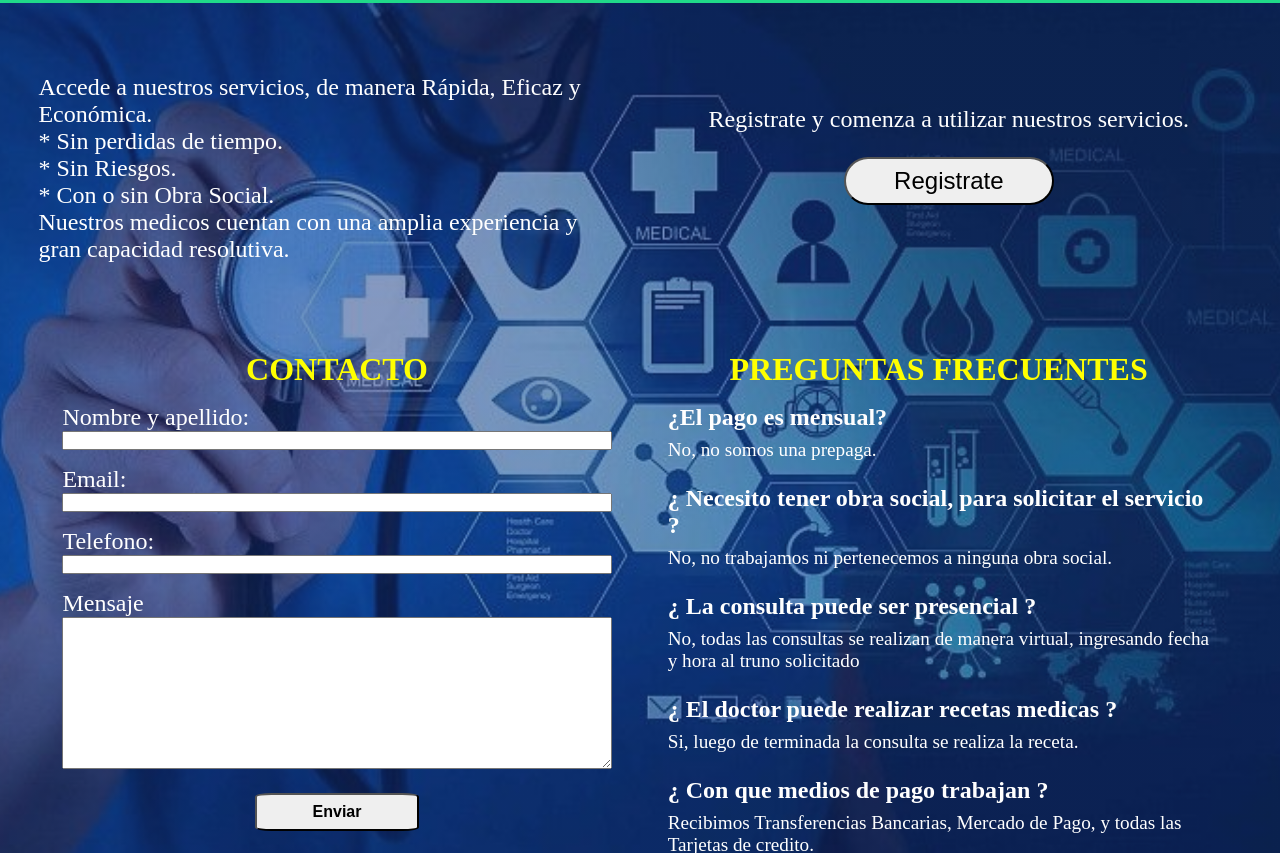
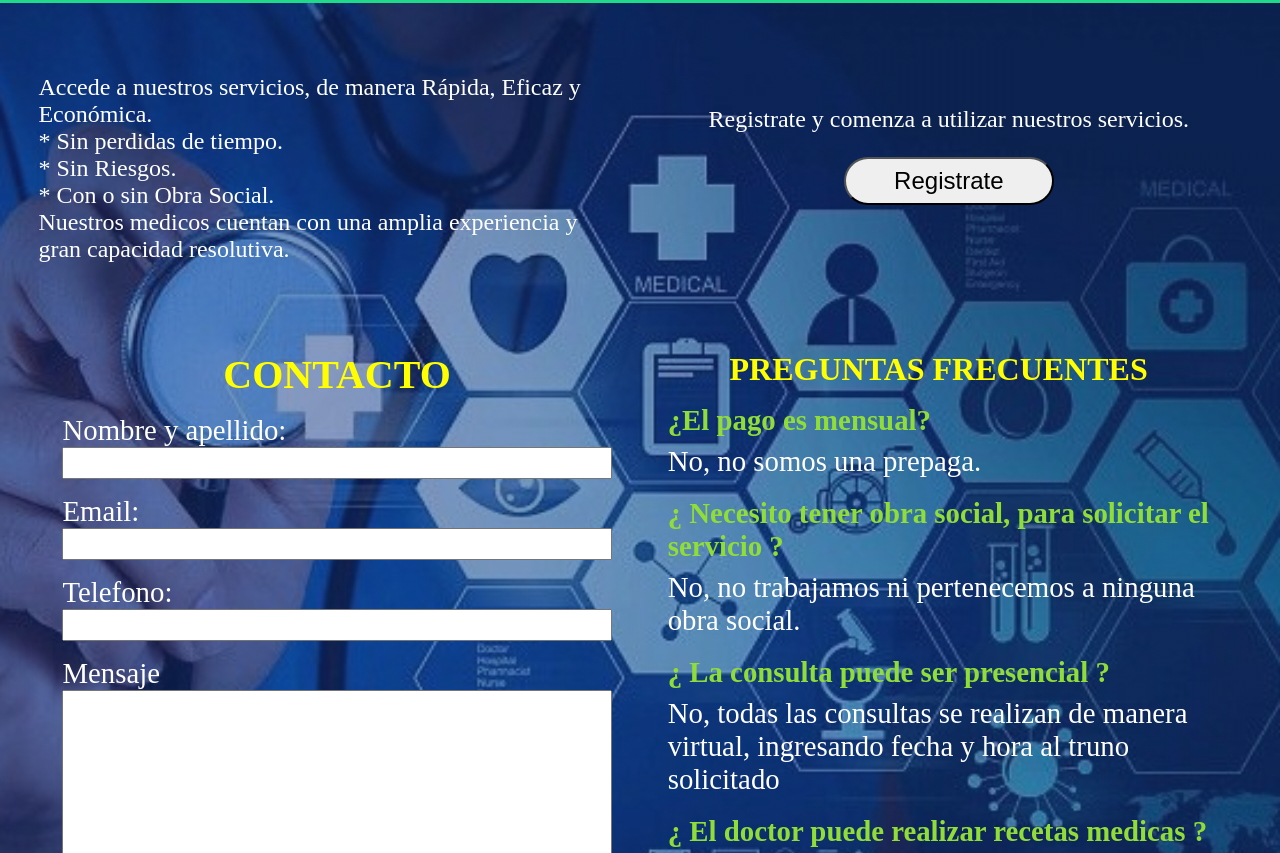
Before and after one commit to lucas-arguello/PF-LucasIvanArguello, a website: page page/contacto.html in a window 1280 px wide. Shown: the part 96-949 px from the top of the page. Drawn offline with Linux system fonts and the light colour scheme.

Commit message:
Modific, page Contacto

```diff
--- a/page/contacto.html
+++ b/page/contacto.html
@@ -109,8 +109,11 @@
       </section>
 
       <section class="contacto__container">
-        <div class="form">
-          <h1 class="contacto__title">CONTACTO</h1>
+
+        <div class="contacto__container--form">
+
+          <h1 class="contacto__container--form-title">CONTACTO</h1>
+
           <form class="contacto__formulario" action="">
             <label class="contacto__formulario--label" for="nombre">Nombre y apellido:</label>
 
@@ -126,42 +129,43 @@
             <label class="contacto__formulario--label" for="mensaje">Mensaje</label>
 
             <textarea
-              class="contacto__area"
+              class="contacto__formulario--area"
               name="mensaje"
               id="mensaje"
               cols="30"
               rows="10"
             ></textarea>
 
-            <input class="contacto__btn" type="submit" value="Enviar" />
+            <input class="contacto__formulario--btn" type="submit" value="Enviar" />
           </form>
         </div>
-        <div class="preguntas__container">
-          <h2 class="preguntas__title">PREGUNTAS FRECUENTES</h2>
 
-          <p class="pregunta">¿El pago es mensual?</p>
-          <p class="respuesta">No, no somos una prepaga.</p>
+        <div class="contacto__container--preguntas">
+          <h2 class="contacto__container--preguntas-title">PREGUNTAS FRECUENTES</h2>
 
-          <p class="pregunta">
+          <p class="contacto__container--preguntas-pregunta">¿El pago es mensual?</p>
+          <p class="contacto__container--preguntas-respuesta">No, no somos una prepaga.</p>
+
+          <p class="contacto__container--preguntas-pregunta">
             ¿ Necesito tener obra social, para solicitar el servicio ?
           </p>
-          <p class="respuesta">
+          <p class="contacto__container--preguntas-respuesta">
             No, no trabajamos ni pertenecemos a ninguna obra social.
           </p>
 
-          <p class="pregunta">¿ La consulta puede ser presencial ?</p>
-          <p class="respuesta">
+          <p class="contacto__container--preguntas-pregunta">¿ La consulta puede ser presencial ?</p>
+          <p class="contacto__container--preguntas-respuesta">
             No, todas las consultas se realizan de manera virtual, ingresando
             fecha y hora al truno solicitado
           </p>
 
-          <p class="pregunta">¿ El doctor puede realizar recetas medicas ?</p>
-          <p class="respuesta">
+          <p class="contacto__container--preguntas-pregunta">¿ El doctor puede realizar recetas medicas ?</p>
+          <p class="contacto__container--preguntas-respuesta">
             Si, luego de terminada la consulta se realiza la receta.
           </p>
 
-          <p class="pregunta">¿ Con que medios de pago trabajan ?</p>
-          <p class="respuesta">
+          <p class="contacto__container--preguntas-pregunta">¿ Con que medios de pago trabajan ?</p>
+          <p class="contacto__container--preguntas-respuesta">
             Recibimos Transferencias Bancarias, Mercado de Pago, y todas las Tarjetas de
             credito.
           </p>
--- a/scss/_contacto.scss
+++ b/scss/_contacto.scss
@@ -11,50 +11,54 @@ main {
     width:100%;
 
 
-    .form{
+    &--form{
       display: flex;
       flex-direction: column;
       text-align: center;
       width: 100%;
       margin-top: 3rem;
 
-      .contacto__title{
-        font-size: 2rem;
+      &-title{
+
+        font-size: 2.5rem;
         color: map-get($text-color, text-3);
       }
       .contacto__formulario{
         display: flex;
         flex-direction: column;
-        .contacto__formulario--label{
+
+        &--label{
+          font-size: 1.3rem;
           text-align: left;
           margin-top: 1rem;
         }
-        .contacto__btn{
-
+        &--btn{
+          align-self: center;
           width: 30%;
           margin-top: 1rem;
           @include boton-2( .5rem, 1rem, 600, 10%);
         }
       }
     }
-    .preguntas__container{
+    &--preguntas{
       margin-top: 3rem;
       padding: 0rem 0.5rem 0rem .5rem;
 
-      .preguntas__title{
+      &-title{
         color: map-get($text-color, text-3);
         text-align: center;
         margin-bottom: 1rem;
-        font-size: 1.5rem;
+        font-size: 1.6rem;
 
       }
-      .pregunta{
+      &-pregunta{
         font-weight: 600;
-        font-size: 1.5rem;
+        color: map-get($text-color, text-5);
+        font-size: 1.3rem;
         margin-bottom: 0.5rem;
       }
-      .respuesta{
-        margin-bottom: 1.5rem;
+      &-respuesta{
+        margin-bottom: 1.2rem;
         font-size: 1.2rem;
       }
     }
--- a/scss/_especialidades.scss
+++ b/scss/_especialidades.scss
@@ -7,7 +7,7 @@ main{
       padding-top: 5rem;
       text-align: center;
       font-weight: 600;
-      font-size: 3rem;
+      font-size: 2.5rem;
       margin-bottom: 5rem;
 
     }
@@ -48,12 +48,15 @@ main{
           text-align: center;
           margin-bottom: 3rem;
 
+
+
           &--btn {
             @include boton-2(0.2rem 0.9rem, 1rem, 600, 1.5rem);
           }
 
           &--subtitle{
             margin-top: 1rem;
+            color: map-get($text-color, text-5);
           }
 
           &--descrip{
@@ -62,6 +65,7 @@ main{
 
           &--subtitleHorario{
             margin-top: 1rem;
+            color: map-get($text-color, text-5);
           }
 
           &--horario{
--- a/scss/_media.scss
+++ b/scss/_media.scss
@@ -45,8 +45,6 @@
       flex-wrap: wrap;
 
       &--doctores{
-        /*include flex-justbetween-aligncenter;*/
-        /*background: red;*/
         width:80%;
         display: flex;
         justify-content: space-between;
@@ -54,9 +52,6 @@
 
 
         .profesiones__card {
-          /*background: black;*/
-          /*max-width: 30%;
-          flex: 1 1 33%;*/
           margin: 0.5rem;
 
           &--title{
@@ -93,30 +88,35 @@
       flex-direction: row;
       width: 100%;
 
-      .form {
+      &--form {
         margin-right: 1rem;
 
-        .contacto__title {
-          font-size: 1.5rem;
+        &-title {
+          font-size: 2.5rem;
         }
 
         .contacto__formulario {
-          .contacto__formulario--label {
+          &--label {
             font-size: 1.5rem;
+          }
+
+          &--btn {
+            align-self: center;
+            margin-top: 1.5rem;
+            @include boton-2(0.3rem 2rem, 1rem, 600, 10%);
           }
         }
 
-        .contacto__btn {
-          align-self: center;
-          margin-top: 1.5rem;
-          @include boton-2(0.5rem, 1rem, 600, 10%);
-        }
+
+      }
+
+      &--preguntas {
+        width: 100%;
+
       }
     }
 
-    .preguntas__container {
-      width: 100%;
-    }
+
 
   }
 
@@ -242,8 +242,6 @@
       flex-wrap: wrap;
 
       &--doctores{
-        /*include flex-justbetween-aligncenter;*/
-        /*background: red;*/
         width:47%;
         display: flex;
         padding: .2rem;
@@ -304,39 +302,54 @@
       display: flex;
       justify-content: space-between;
 
-      .form {
+      &--form {
         width: 100%;
         margin: 2%;
-        .contacto__title {
-          font-size: 2rem;
+
+        &-title {
+          font-size: 2.5rem;
         }
 
         .contacto__formulario {
           display: flex;
 
-          .contacto__formulario--input {
+          &--input {
             width: 100%;
+            height: 2rem;
           }
 
-          .contacto__formulario--label {
-            font-size: 1.5rem;
+          &--label {
+            font-size: 1.8rem;
+
           }
 
-          .contacto__btn {
+          &--area{
+            height: 21rem;
+          }
+
+          &--btn {
             align-self: center;
             margin-top: 1.5rem;
-            @include boton-2(0.5rem, 1rem, 600, 10%);
+            @include boton-2(0.5rem 2rem, 1rem, 600, 10%);
           }
         }
       }
 
-      .preguntas__container {
+      &--preguntas {
         width: 100%;
         margin: 2%;
 
-        .preguntas__title {
+        &-title {
           padding-left: 0%;
           font-size: 2rem;
+        }
+
+        &-pregunta{
+          font-size: 1.8rem;
+        }
+
+        &-respuesta{
+          font-size: 1.8rem;
         }
       }
     }
```
Also changed, not shown: css/style.css, 1 other file.
